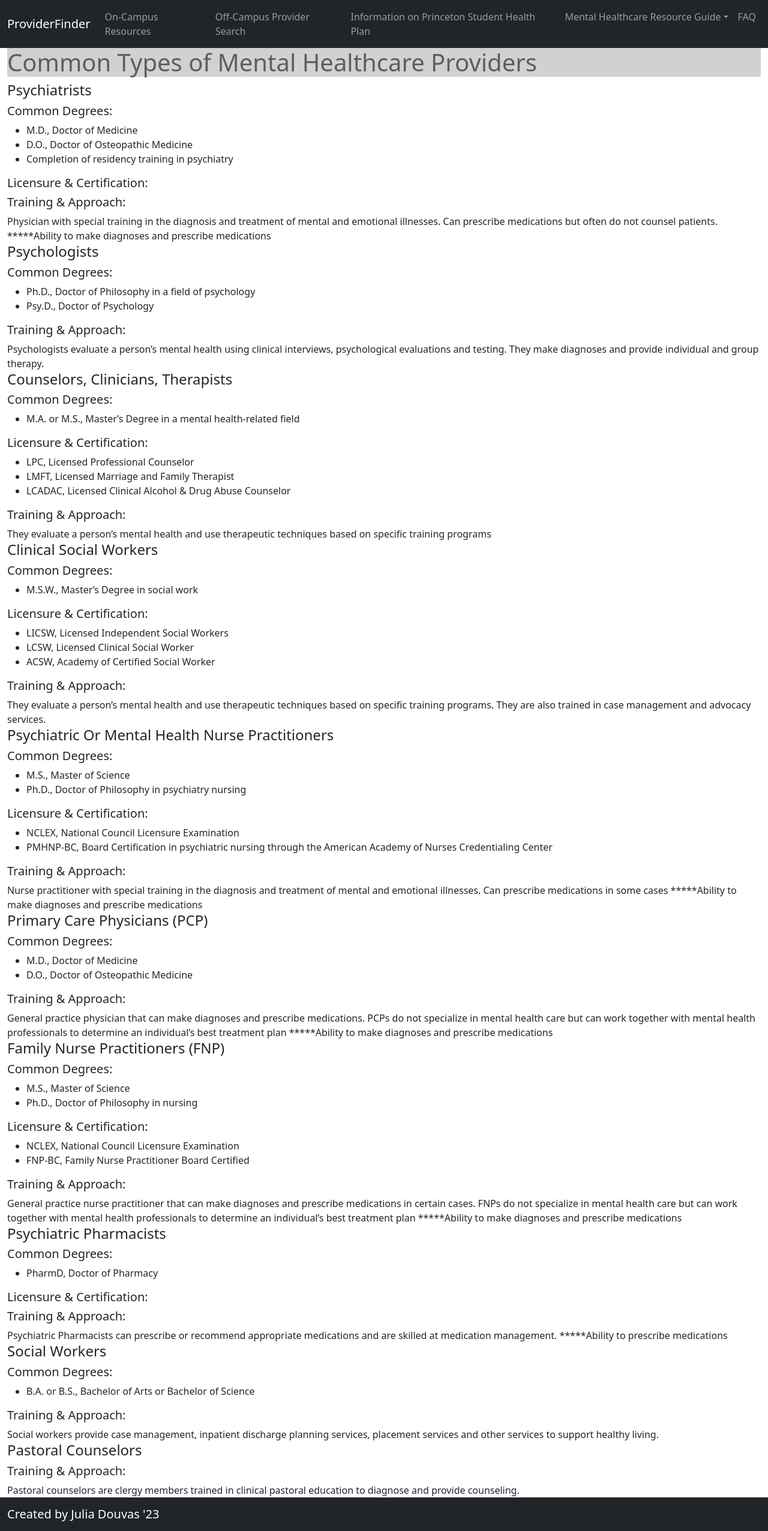
After one commit to jdouvas/ProviderFinder, a Flask app: page /typesofproviders in a window 1280 px wide. The commit adds this page. Shown: the whole page at 60% size. Run offline with Flask 2, Linux system fonts and the light colour scheme.

Commit message:
dropdown menu

```diff
--- a/app.py
+++ b/app.py
@@ -55,6 +55,33 @@ def mental_healthcare_basics():
 def faq():
 
     html = render_template('faq.html')
+    response = make_response(html)
+    return response
+
+#-----------------------------------------------------------------------
+
+@app.route('/overviewushealth', methods=['GET'])
+def overview_ushealthcare():
+
+    html = render_template('overview_ushealthcare.html')
+    response = make_response(html)
+    return response
+
+#-----------------------------------------------------------------------
+
+@app.route('/commontherapytechniques', methods=['GET'])
+def commontherapytechniques():
+
+    html = render_template('common_therapies.html')
+    response = make_response(html)
+    return response
+
+#-----------------------------------------------------------------------
+
+@app.route('/typesofproviders', methods=['GET'])
+def typesofproviders():
+
+    html = render_template('common_providers.html')
     response = make_response(html)
     return response
 
--- a/templates/base.html
+++ b/templates/base.html
@@ -13,15 +13,15 @@
     <body>
 
         <nav class="navbar navbar-expand-lg sticky-top navbar-dark bg-dark">
-
+          <div class="container-fluid">
             <a class="navbar-brand" href="/homepage">ProviderFinder</a>
             <button class="navbar-toggler" type="button" data-toggle="collapse" data-target="#navbarSupportedContent" aria-controls="navbarSupportedContent" aria-expanded="false" aria-label="Toggle navigation">
               <span class="navbar-toggler-icon"></span>
             </button>
 
             <div class="collapse navbar-collapse" id="navbarSupportedContent">
-              <ul class="navbar-nav mr-auto">
-                <li class="nav-item active">
+              <ul class="navbar-nav ml-auto">
+                <li class="nav-item">
                   <a class="nav-link" href="/oncampusresources">On-Campus Resources</a>
                 </li>
                 <li class="nav-item">
@@ -29,22 +29,31 @@
                 </li>
                 <li class="nav-item">
                     <a class="nav-link" href="/princetonstudentplan">Information on Princeton Student Health Plan</a>
-                  </li>
-                  <li class="nav-item">
-                    <a class="nav-link" href="/mentalhealthcarebasics">Mental Healthcare Resource Guide</a>
+                </li>
+                  <li class="nav-item dropdown">
+                    <a class="nav-link dropdown-toggle" id="navbarDropdown1" role="button" data-toggle="dropdown" aria-haspopup="true" aria-expanded="false" href="/mentalhealthcarebasics">Mental Healthcare Resource Guide</a>
+                    <div class="dropdown-menu" aria-labelledby="navbarDropdown1">
+                      <a class="dropdown-item" href="/overviewushealth">Overview of US Healthcare System & Definitions</a>
+                      <a class="dropdown-item" href="/commontherapytechniques">Common Therapy Techniques</a>
+                      <a class="dropdown-item" href="/typesofproviders">Common Types of Mental Healthcare Providers</a>
+                    </div>
                   </li>
                   <li class="nav-item">
                     <a class="nav-link" href="/faq">FAQ</a>
                   </li>
               </ul>
             </div>
-          </nav>
+          </div>
+        </nav>
 
         {% block content %}
         {% endblock %}
 
+
         <nav class="navbar navbar-expand-lg navbar-dark bg-dark">
+          <div class="container-fluid">
             <a class="navbar-brand">Created by Julia Douvas '23</a>
+          </div>
         </nav>
     </body>
 </html>
--- /dev/null
+++ b/templates/common_providers.html
@@ -0,0 +1,170 @@
+{% extends "base.html" %}
+{% block title %}
+{% endblock %}
+
+{% block content %}
+
+<div class="container-fluid">
+
+<section class="content">
+    <div class="titles">
+        <h1 class="text-big" id="web" style="background-color:rgb(209, 209, 209); color:rgb(94, 94, 94)">
+            Common Types of Mental Healthcare Providers
+        </h1>
+    </div>
+
+    <div>
+        <div class="psychiatrists">
+            <h4>Psychiatrists</h4>
+            <h5>Common Degrees:</h5>
+                <ul>
+                    <li>M.D., Doctor of Medicine</li>
+                    <li>D.O., Doctor of Osteopathic Medicine</li>
+                    <li>Completion of residency training in psychiatry</li>
+                </ul>
+            <h5>Licensure & Certification:</h5>
+            <h5>Training & Approach:</h5>
+            <text>
+                Physician with special training in the diagnosis and treatment of mental and emotional illnesses. Can prescribe medications but often do not counsel patients.
+                *****Ability to make diagnoses and prescribe medications
+            </text>
+        </div>
+
+        <div class="psychologists">
+            <h4>Psychologists</h4>
+            <h5>Common Degrees:</h5>
+                <ul>
+                    <li>Ph.D., Doctor of Philosophy in a field of psychology</li>
+                    <li>Psy.D., Doctor of Psychology</li>
+                </ul>
+            <h5>Training & Approach:</h5>
+            <text>
+                Psychologists evaluate a person’s mental health using clinical interviews, psychological evaluations and testing. They make diagnoses and provide individual and group therapy.
+            </text>
+        </div>
+
+        <div class="counselors_clinicians_therapists">
+            <h4>Counselors, Clinicians, Therapists</h4>
+            <h5>Common Degrees:</h5>
+                <ul>
+                    <li>M.A. or M.S., Master’s Degree in a mental health-related field</li>
+                </ul>
+            <h5>Licensure & Certification:</h5>
+                <ul>
+                    <li>LPC, Licensed Professional Counselor</li>
+                    <li>LMFT, Licensed Marriage and Family Therapist</li>
+                    <li>LCADAC, Licensed Clinical Alcohol & Drug Abuse Counselor</li>
+                </ul>
+            <h5>Training & Approach:</h5>
+            <text>
+                They evaluate a person’s mental health and use therapeutic techniques based on specific training programs
+            </text>
+        </div>
+
+        <div class="clinical_social_workers">
+            <h4>Clinical Social Workers</h4>
+            <h5>Common Degrees:</h5>
+                <ul>
+                    <li>M.S.W., Master’s Degree in social work</li>
+                </ul>
+            <h5>Licensure & Certification:</h5>
+                <ul>
+                    <li>LICSW, Licensed Independent Social Workers</li>
+                    <li>LCSW, Licensed Clinical Social Worker</li>
+                    <li>ACSW, Academy of Certified Social Worker</li>
+                </ul>
+            <h5>Training & Approach:</h5>
+            <text>
+                They evaluate a person’s mental health and use therapeutic techniques based on specific training programs. They are also trained in case management and advocacy services.
+            </text>
+        </div>
+
+        <div class="psychiatric_np">
+            <h4>Psychiatric Or Mental Health Nurse Practitioners</h4>
+            <h5>Common Degrees:</h5>
+                <ul>
+                    <li>M.S., Master of Science</li>
+                    <li>Ph.D., Doctor of Philosophy in psychiatry nursing</li>
+                </ul>
+            <h5>Licensure & Certification:</h5>
+                <ul>
+                    <li>NCLEX, National Council Licensure Examination</li>
+                    <li>PMHNP-BC, Board Certification in psychiatric nursing through the American Academy of Nurses Credentialing Center</li>
+                </ul>
+            <h5>Training & Approach:</h5>
+            <text>
+                Nurse practitioner with special training in the diagnosis and treatment of mental and emotional illnesses. Can prescribe medications in some cases
+                *****Ability to make diagnoses and prescribe medications
+            </text>
+        </div>
+
+        <div class="pcp">
+            <h4>Primary Care Physicians (PCP)</h4>
+            <h5>Common Degrees:</h5>
+                <ul>
+                    <li>M.D., Doctor of Medicine</li>
+                    <li>D.O., Doctor of Osteopathic Medicine</li>
+                </ul>
+            <h5>Training & Approach:</h5>
+            <text>
+                General practice physician that can make diagnoses and prescribe medications. PCPs do not specialize in mental health care but can work together with mental health professionals to determine an individual’s best treatment plan
+                *****Ability to make diagnoses and prescribe medications
+            </text>
+        </div>
+
+        <div class="np">
+            <h4>Family Nurse Practitioners (FNP)</h4>
+            <h5>Common Degrees:</h5>
+                <ul>
+                    <li>M.S., Master of Science</li>
+                    <li>Ph.D., Doctor of Philosophy in nursing</li>
+                </ul>
+            <h5>Licensure & Certification:</h5>
+                <ul>
+                    <li>NCLEX, National Council Licensure Examination</li>
+                    <li>FNP-BC, Family Nurse Practitioner Board Certified</li>
+                </ul>
+            <h5>Training & Approach:</h5>
+            <text>
+                General practice nurse practitioner that can make diagnoses and prescribe medications in certain cases. FNPs do not specialize in mental health care but can work together with mental health professionals to determine an individual’s best treatment plan
+                *****Ability to make diagnoses and prescribe medications
+            </text>
+        </div>
+
+        <div class="psychiatric_pharmacists">
+            <h4>Psychiatric Pharmacists</h4>
+            <h5>Common Degrees:</h5>
+                <ul>
+                    <li>PharmD, Doctor of Pharmacy</li>
+                </ul>
+            <h5>Licensure & Certification:</h5>
+            <h5>Training & Approach:</h5>
+            <text>
+                Psychiatric Pharmacists can prescribe or recommend appropriate medications and are skilled at medication management.
+                *****Ability to prescribe medications
+            </text>
+        </div>
+
+        <div class="social_workers">
+            <h4>Social Workers</h4>
+            <h5>Common Degrees:</h5>
+                <ul>
+                    <li>B.A. or B.S., Bachelor of Arts or Bachelor of Science</li>
+                </ul>
+            <h5>Training & Approach:</h5>
+            <text>
+                Social workers provide case management, inpatient discharge planning services, placement services and other services to support healthy living.
+            </text>
+        </div>
+
+        <div class="pastoral_counselors">
+            <h4>Pastoral Counselors</h4>
+            <h5>Training & Approach:</h5>
+            <text>
+                Pastoral counselors are clergy members trained in clinical pastoral education to diagnose and provide counseling.
+            </text>
+        </div>
+    </div>
+</section>
+</div>
+{% endblock %}
--- a/templates/faq.html
+++ b/templates/faq.html
@@ -4,6 +4,7 @@
 
 {% block content %}
 
+<div class="container-fluid">
 <section class="firstsection">
     <div class="box-main">
         <div class="firstHalf">
@@ -14,5 +15,5 @@
         </div>
     </div>
 </section>
-
+</div>
 {% endblock %}
--- a/templates/homepage.html
+++ b/templates/homepage.html
@@ -3,6 +3,8 @@
 {% endblock %}
 
 {% block content %}
+
+<div class="container-fluid">
 
 <section class="firstsection">
     <div class="box-main">
@@ -76,4 +78,6 @@
         </div>
     </div>
 </section>
+
+</div>
 {% endblock %}
--- a/templates/oncampusresources.html
+++ b/templates/oncampusresources.html
@@ -3,7 +3,7 @@
 {% endblock %}
 
 {% block content %}
-
+<div class="container-fluid">
 <section class="firstsection">
     <div class="box-main">
         <div class="firstHalf">
@@ -24,6 +24,5 @@
         </div>
     </div>
 </section>
-
-
+</div>
 {% endblock %}
--- a/templates/princetonstudentplan.html
+++ b/templates/princetonstudentplan.html
@@ -3,7 +3,7 @@
 {% endblock %}
 
 {% block content %}
-
+<div class="container-fluid">
 <section class="firstsection">
     <div class="box-main">
         <div class="firstHalf">
@@ -15,5 +15,5 @@
         </div>
     </div>
 </section>
-
+</div>
 {% endblock %}
```
Also changed, not shown: templates/mentalhealthcarebasics.html (+20 -11 lines), templates/common_therapies.html (added), templates/overview_ushealthcare.html (added).
